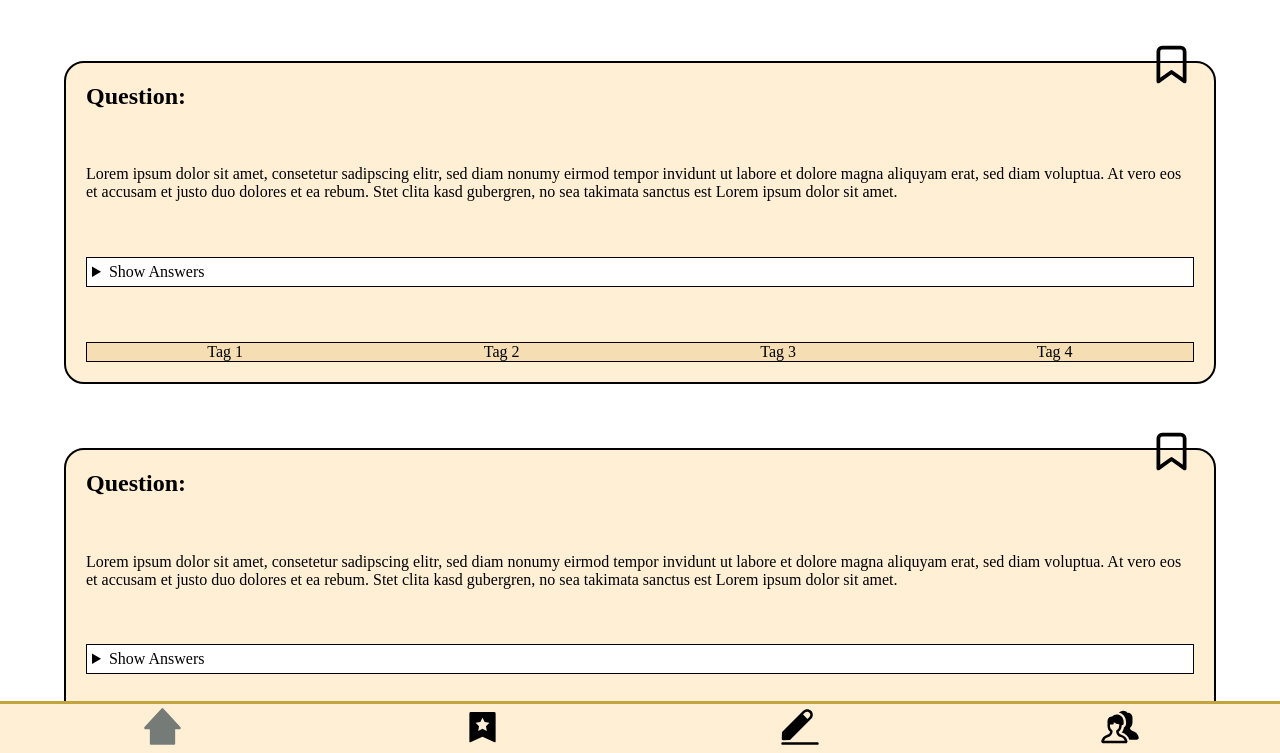
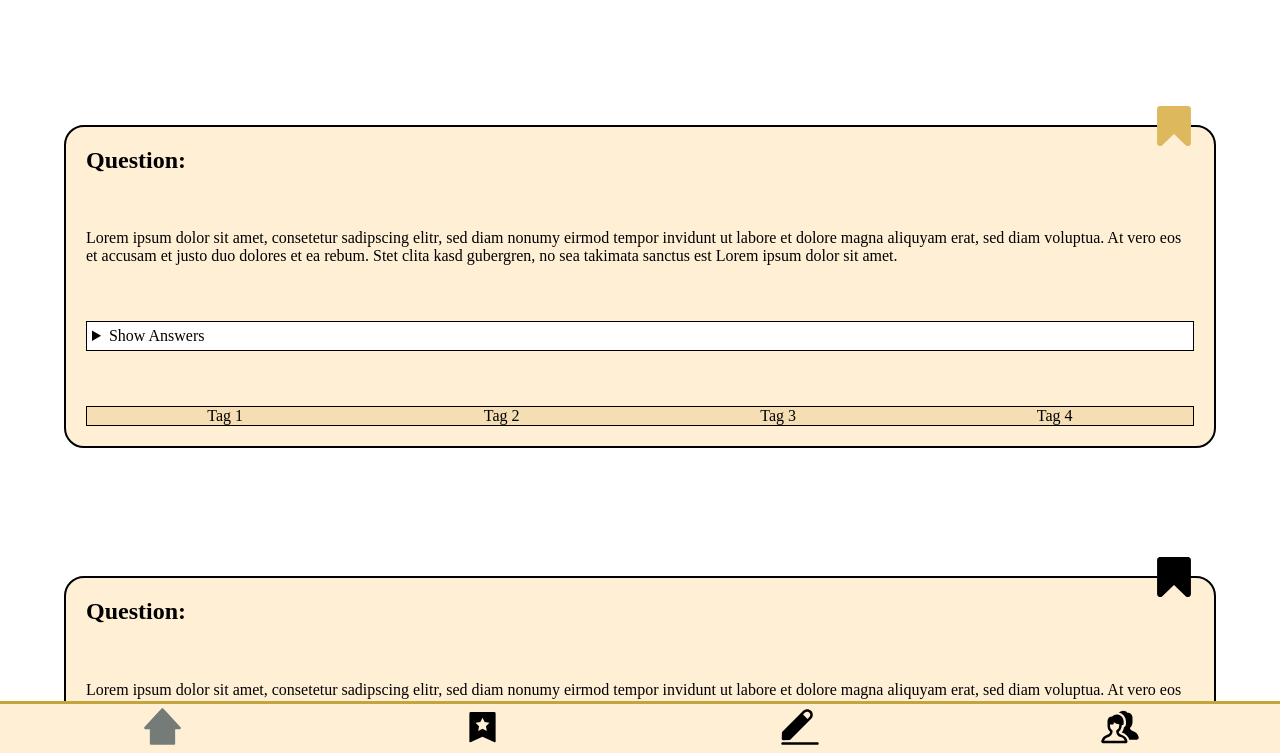
Before and after one commit to celinevo/quiz-app, a website: page index.html in a window 1280 px wide. Shown: the part 51-804 px from the top of the page. Drawn offline with Linux system fonts and the light colour scheme.

Commit message:
Added js on bookmark

```diff
--- a/index.html
+++ b/index.html
@@ -6,6 +6,7 @@
     <meta name="viewport" content="width=device-width, initial-scale=1.0" />
     <title>Quiz-App</title>
     <link rel="stylesheet" href="./styles/index.css" />
+    <script defer src="./styles/basic.js"></script>
   </head>
   <body class="app-grid">
     <h1 class="app-grid__header">Quiz-App</h1>
@@ -13,12 +14,15 @@
     <main class="app-grid__scrollarea">
       <article class="card">
         <h2 class="card__h2">Question:</h2>
-        <button class="card__bookmark card__bookmark--style">
+        <button
+          class="card__bookmark card__bookmark--style card__bookmark--clicked"
+          data-js="bookmark-clicked"
+        >
           <img
-            src="./Images/bookmark-card-48x48.svg"
+            src="../../Images/bookmark-new-48x48.svg"
             alt=""
-            width="45px"
-            height="45px"
+            width="40px"
+            height="40px"
           />
         </button>
         <p>
@@ -44,10 +48,10 @@
         <h2 class="card__h2">Question:</h2>
         <button class="card__bookmark card__bookmark--style">
           <img
-            src="./Images/bookmark-card-48x48.svg"
+            src="../../Images/bookmark-new-48x48.svg"
             alt=""
-            width="45px"
-            height="45px"
+            width="40px"
+            height="40px"
           />
         </button>
         <p>
--- /dev/null
+++ b/styles/basic.js
@@ -0,0 +1,5 @@
+const bookmarkElement = document.querySelector('[data-js="bookmark-clicked"]');
+
+bookmarkElement.addEventListener("click", () => {
+  bookmarkElement.classList.toggle("card__bookmark--clicked");
+});
--- a/styles/components/card.css
+++ b/styles/components/card.css
@@ -1,6 +1,7 @@
 .card {
   padding: 20px;
   margin: 5%;
+  margin-top: 10%;
   border: 2px solid black;
   border-radius: 20px;
   background: papayawhip;
@@ -15,6 +16,16 @@
   position: absolute;
   top: -21px;
   right: 20px;
+  filter: invert(12%) sepia(90%) saturate(125%) hue-rotate(5deg) brightness(10%)
+    contrast(110%);
+}
+
+.card__bookmark--clicked {
+  position: absolute;
+  top: -21px;
+  right: 20px;
+  filter: invert(72%) sepia(990%) saturate(125%) hue-rotate(5deg)
+    brightness(70%) contrast(200%);
 }
 
 .card__bookmark:hover {
```
Also changed, not shown: bookmarks.html (+8 -8 lines), styles/components/card.html (+3 -3 lines).
